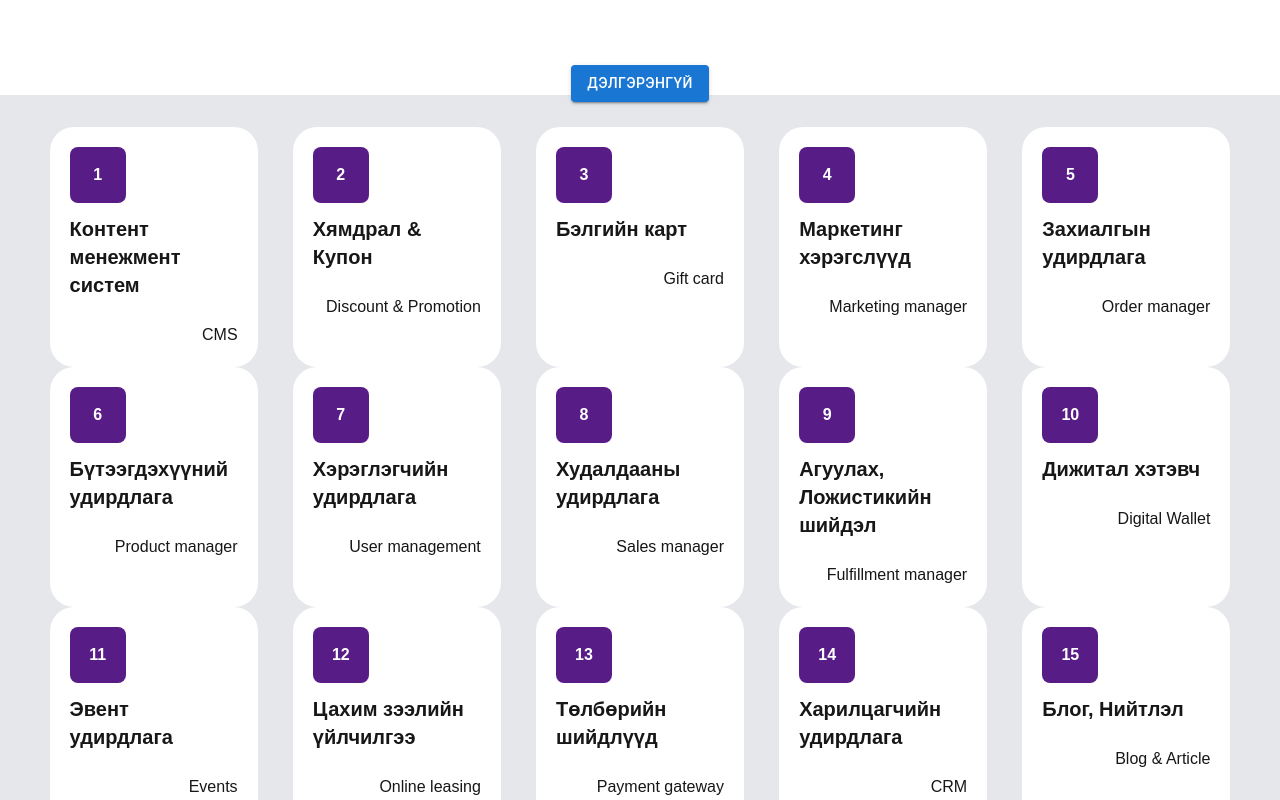
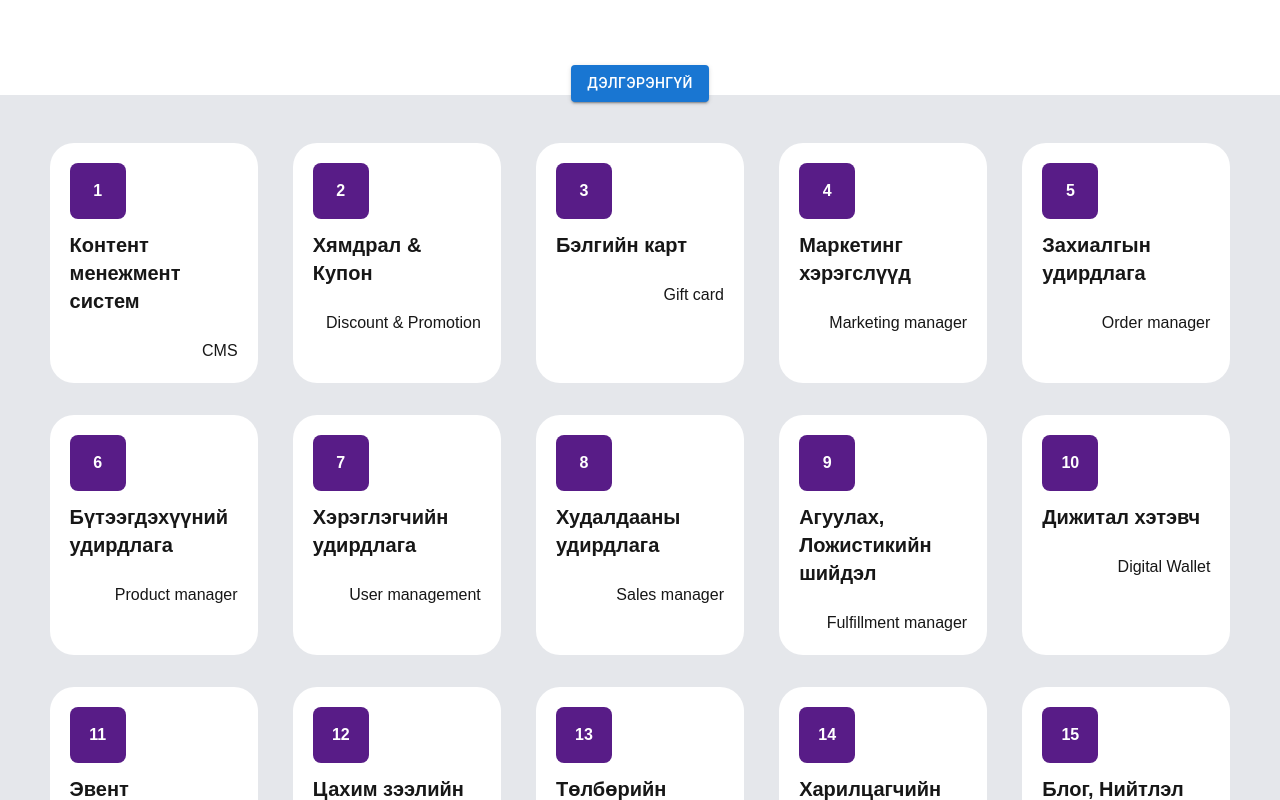
Before and after one commit to erdenekhuu-bot/DDOL, a Next.js app in the folder cody/: page / in a window 1280 px wide. Shown: the part 1580-2380 px from the top of the page. Built offline with nearby package versions, Linux system fonts and the light colour scheme.

Commit message:
'edited'

```diff
--- a/cody/src/app/Components/Opportunity_item.tsx
+++ b/cody/src/app/Components/Opportunity_item.tsx
@@ -3,7 +3,7 @@ import { subitems } from "../types/header_type";
 
 const Opportunity_item = function ({ id, image, title, feature }: subitems) {
   return (
-    <div className="w-52 h-60 bg-white rounded-3xl p-5">
+    <div className="w-52 h-60 bg-white rounded-3xl p-5 m-4">
       <div className="w-14 h-14 bg-purple-900 rounded-lg text-white font-bold flex justify-center items-center">
         {image}
       </div>
```
